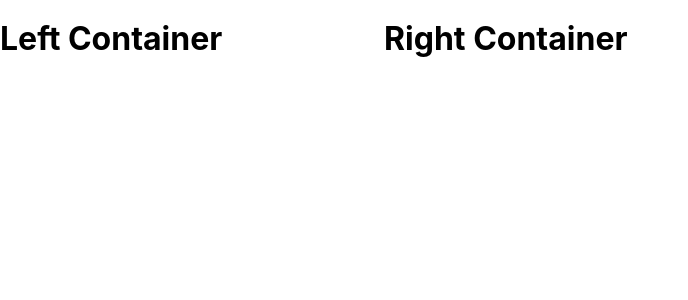
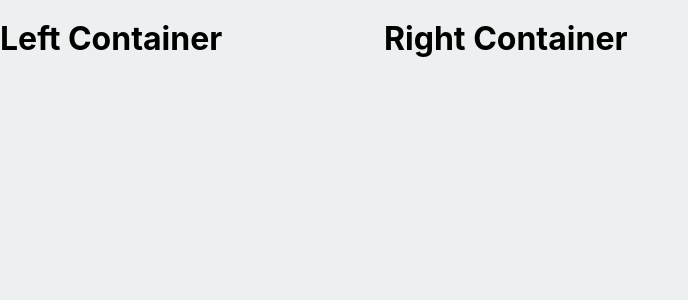
Before and after one commit to UsuallyChris/job_tracker, a React (Create React App) app in the folder frontend/: page / in a window 1280 px wide. Shown: the top 300 px of the page, without its empty margins (0-688 px from the left). Built offline with nearby package versions, Linux system fonts and the light colour scheme.

Commit message:
Updated background color

```diff
--- a/frontend/src/css/App.css
+++ b/frontend/src/css/App.css
@@ -1,3 +1,21 @@
+/**
+
+COLORS:
+
+    MAIN
+
+    Dark: #2C3E50
+    Light: #ECF0F1
+
+
+    JOB STATUS
+
+    Accepted: #2ECC71
+    Applied: #F1C40F
+    Rejected: #E74C3C
+
+*/
+
 *,
 *::before,
 *::after {
@@ -5,6 +23,11 @@
 }
 
 /** LAYOUT AND FORMATTING **/
+html,
+body {
+  background: #ECF0F1;
+}
+
 .main-container {
   display: flex;
 }
```
